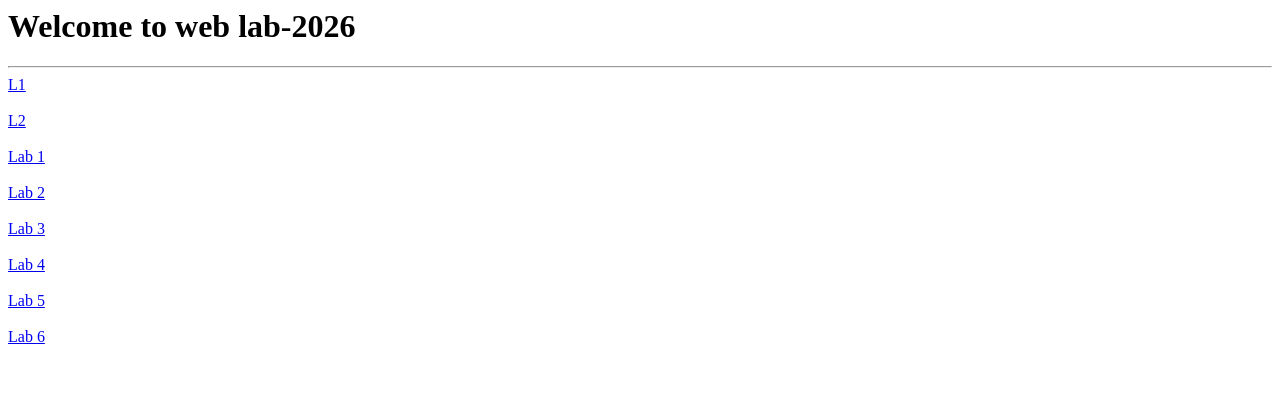
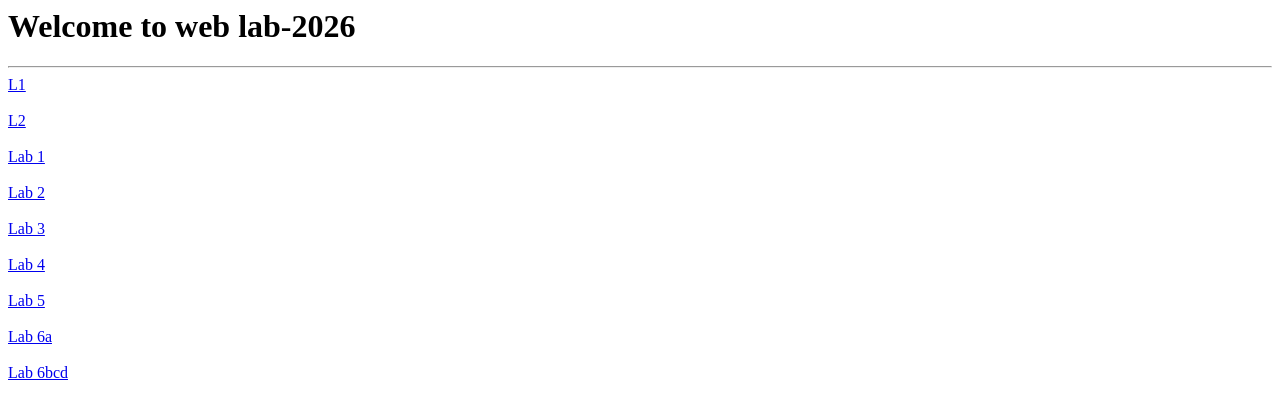
Before and after one commit to tanmayakj-cyber/weblab, a plain HTML site: page index.html in a window 1280 px wide. Drawn offline with Linux system fonts and the light colour scheme.

Commit message:
Update index.html

```diff
--- a/index.html
+++ b/index.html
@@ -9,6 +9,7 @@
   <a href="LLab3.html">Lab 3</a><br><br>
   <a href="lab4.xml">Lab 4</a><br><br>
   <a href="lab5.php">Lab 5</a><br><br>
-  <a href="lab6.php">Lab 6</a><br><br>
+  <a href="lab6a.php">Lab 6a</a><br><br>
+  <a href="lab6bcd.php">Lab 6bcd</a><br><br>
 </body>
 </html>
```
